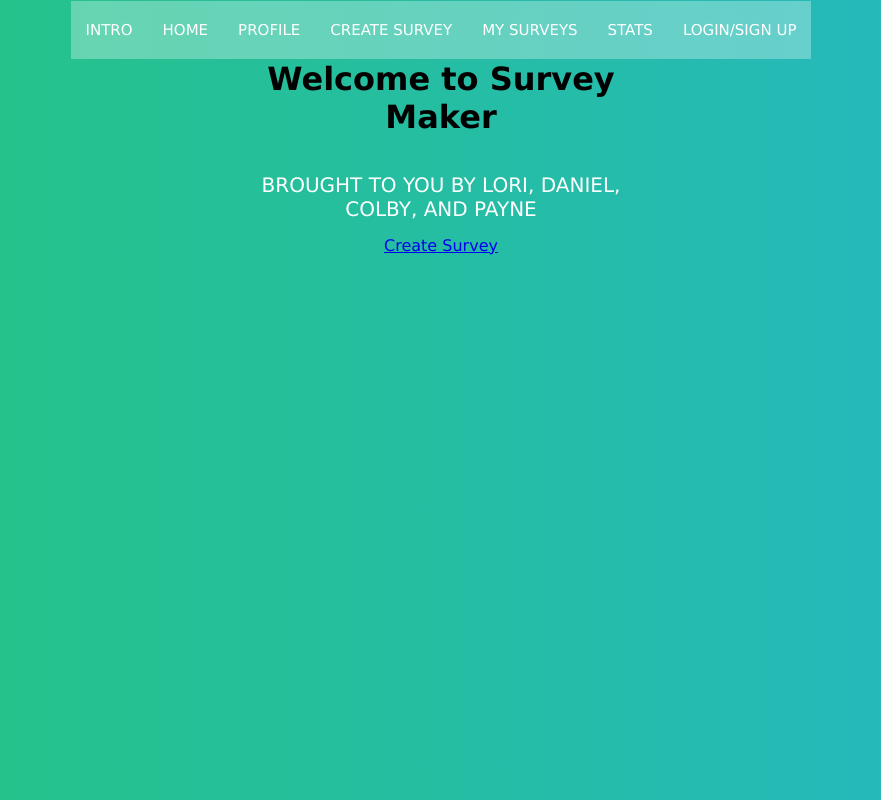
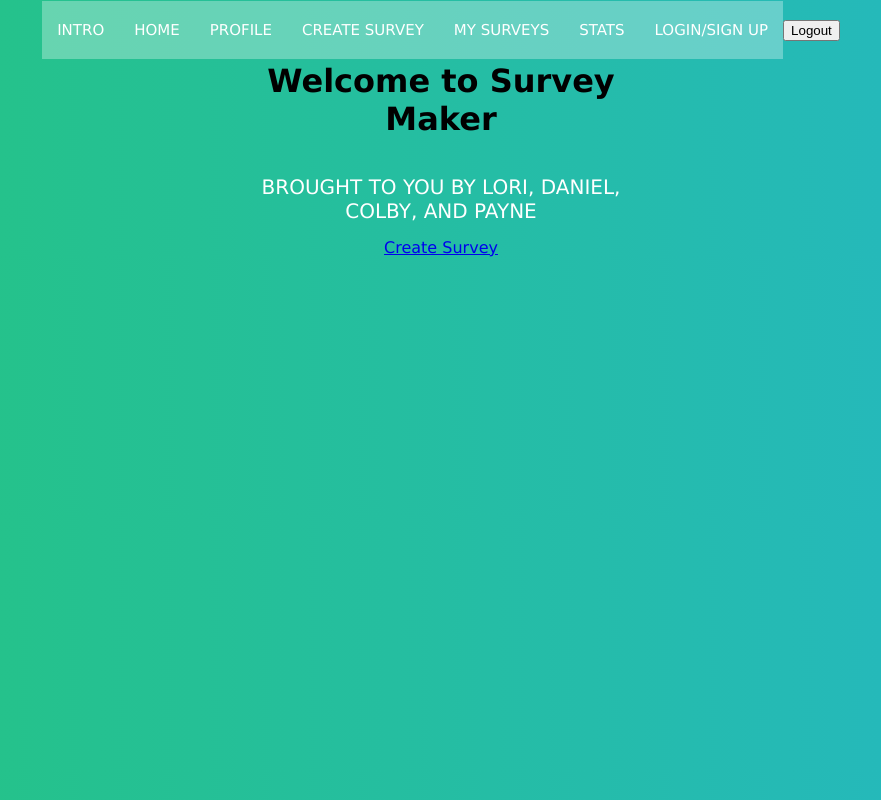
Before and after one commit to CR2100/survey, a React (Create React App) app: page / in a window 1280 px wide. Shown: the whole page, without its empty margins (199-1080 px from the left). Built offline with nearby package versions, Linux system fonts and the light colour scheme.

Commit message:
Spacing changes.

```diff
--- a/src/components/Navbar.js
+++ b/src/components/Navbar.js
@@ -14,6 +14,9 @@ export default function Navbar() {
                 <Link to="/mySurveys">My Surveys</Link>
                 <Link to="/stats">Stats</Link>
                 <Link to="/loginPage">Login/Sign up</Link>
+                <button onClick={() => {
+                    localStorage.clear();
+                }}>Logout</button>
 
 
         </div>
--- a/src/queries.js
+++ b/src/queries.js
@@ -114,9 +114,8 @@ app.post('/api/getUserSurveys', async (req, res) => {
 app.post('/api/getSurveyInfo', async(req, res) => {
   var username = req.body.user;
   var thisSurvey = req.body.survID;
-  var sqlStatement = ('SELECT Survey.name, Questions.Question_ID, Questions.question_desc FROM Survey natural join Questions WHERE Survey.Survey_ID = 4 AND Survey.username = "lkn56"')
+  var sqlStatement = ('SELECT Survey.name, Questions.Question_ID, Questions.question_desc FROM Survey natural join Questions WHERE Survey.Survey_ID = 4')
   connection.invokeQuery(sqlStatement, function(rows) {
-    console.log(rows);
     res.send(rows);
   })
 })
```
